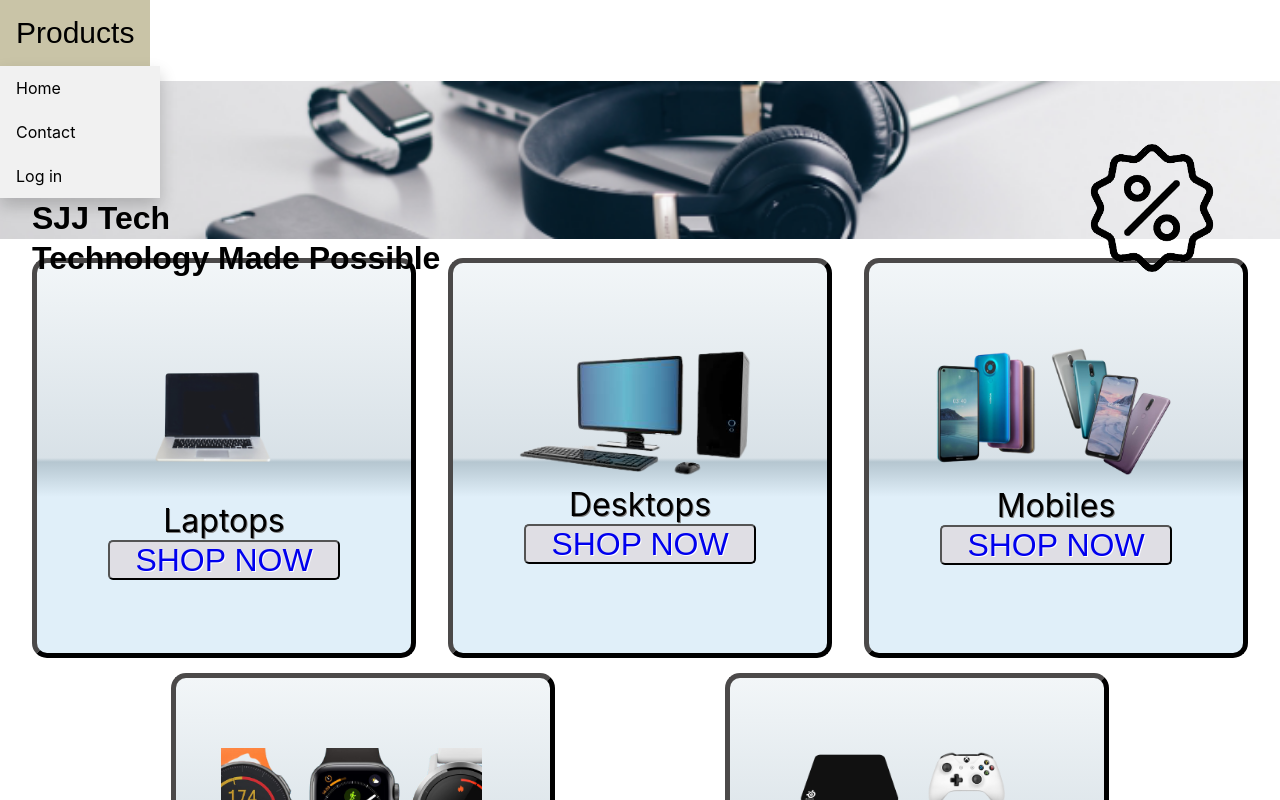
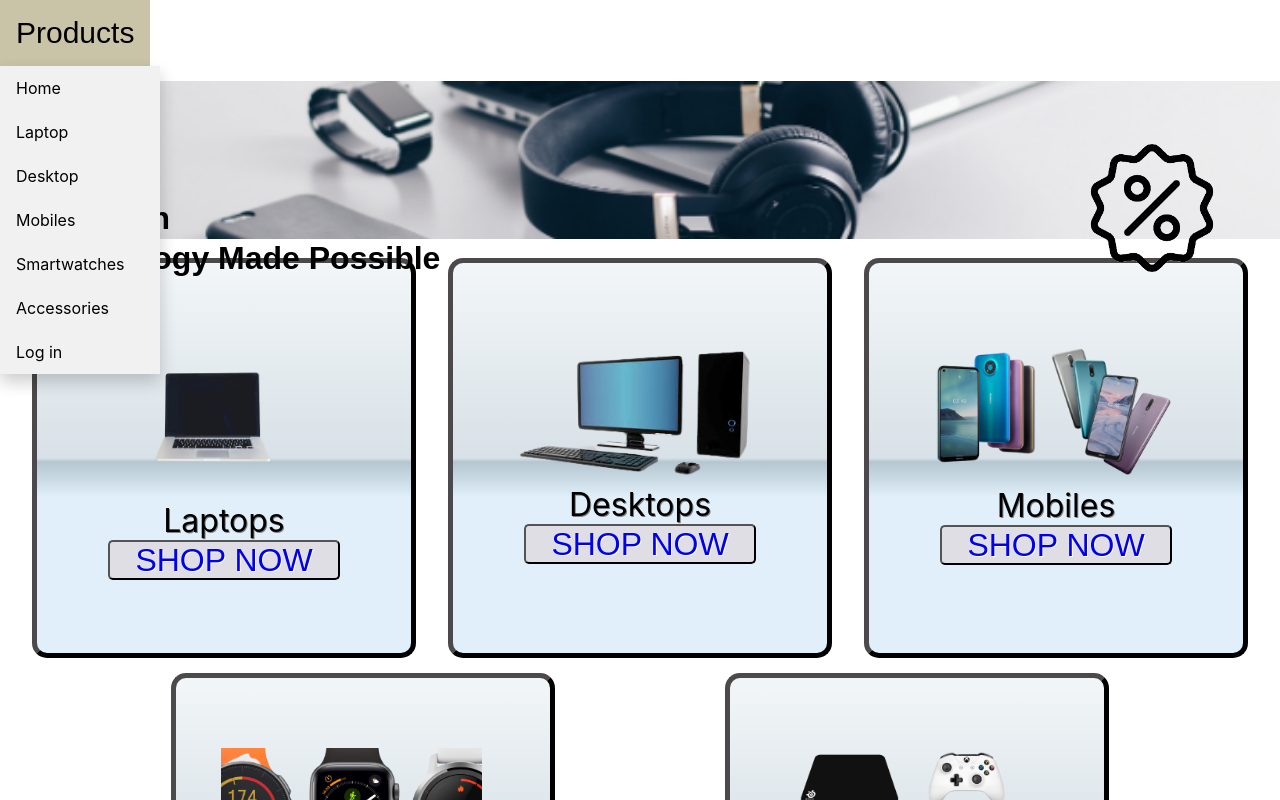
Before and after one commit to JanisMc/TeamEcommerceWebsite, a React (Create React App) app in the folder client/: page / in a window 1280 px wide. Shown: the top 800 px of the page. Built offline with nearby package versions, Linux system fonts and the light colour scheme; a web font is replaced by a local one.

Commit message:
navbar
added more links to dropdown box

```diff
--- a/client/src/components/navbar/NavbarComponent.js
+++ b/client/src/components/navbar/NavbarComponent.js
@@ -37,7 +37,11 @@ const navbar = () => {
   <button class="dropbtn">Products</button>
   <div class="dropdown-content">
     <a href='/'>Home</a>
-    <a href='/product/desktop'>Contact</a>
+    <a href='/product/laptop'>Laptop</a>
+    <a href='/product/desktop'>Desktop</a>
+    <a href='/product/mobile'>Mobiles</a>
+    <a href='/product/smartWatch'>Smartwatches</a>
+    <a href='/product/accessories'>Accessories</a>
     <a href="#">Log in</a>
   </div>
 </div>
```
